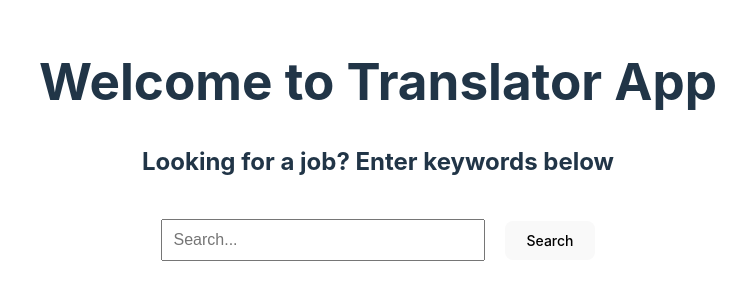
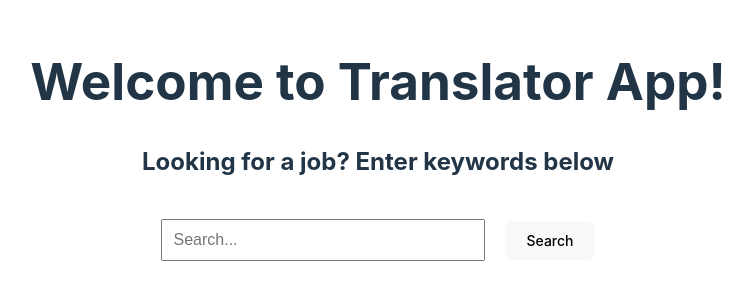
Before and after one commit to DatboiJoseG/Essential_Innovations_LLC_problem, a React (Vite) app in the folder Front_end/: page / in a window 1280 px wide. Shown: the part 292-592 px from the top of the page, without its empty margins (262-1015 px from the left). Built offline with nearby package versions, Linux system fonts and the light colour scheme.

Commit message:
test commit

```diff
--- a/Front_end/src/LandingPage.jsx
+++ b/Front_end/src/LandingPage.jsx
@@ -10,7 +10,7 @@ export default function LandingPage() {
     return (
         <div className="landing-page">
             <div className="prompts">
-                <h1>Welcome to Translator App</h1>
+                <h1>Welcome to Translator App!</h1>
                 <h2>Looking for a job? Enter keywords below</h2>
             </div>
             <div className="search-bar-container">
```
